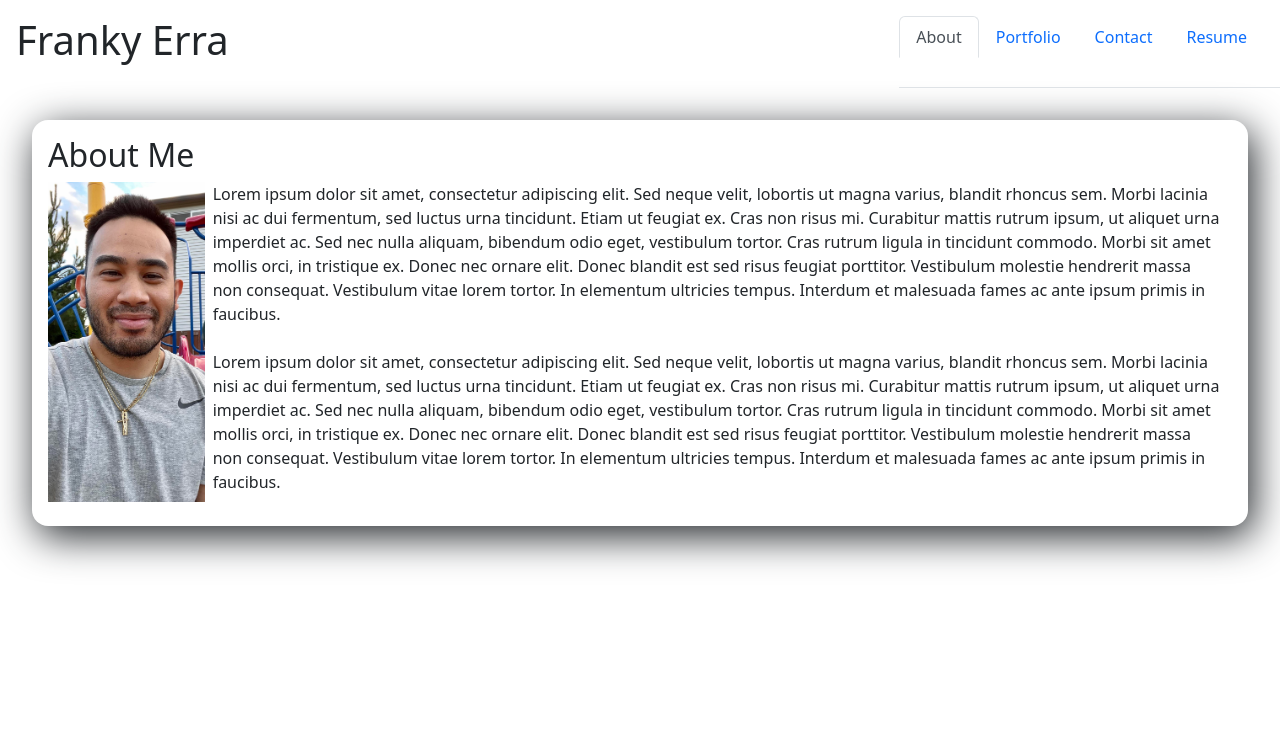
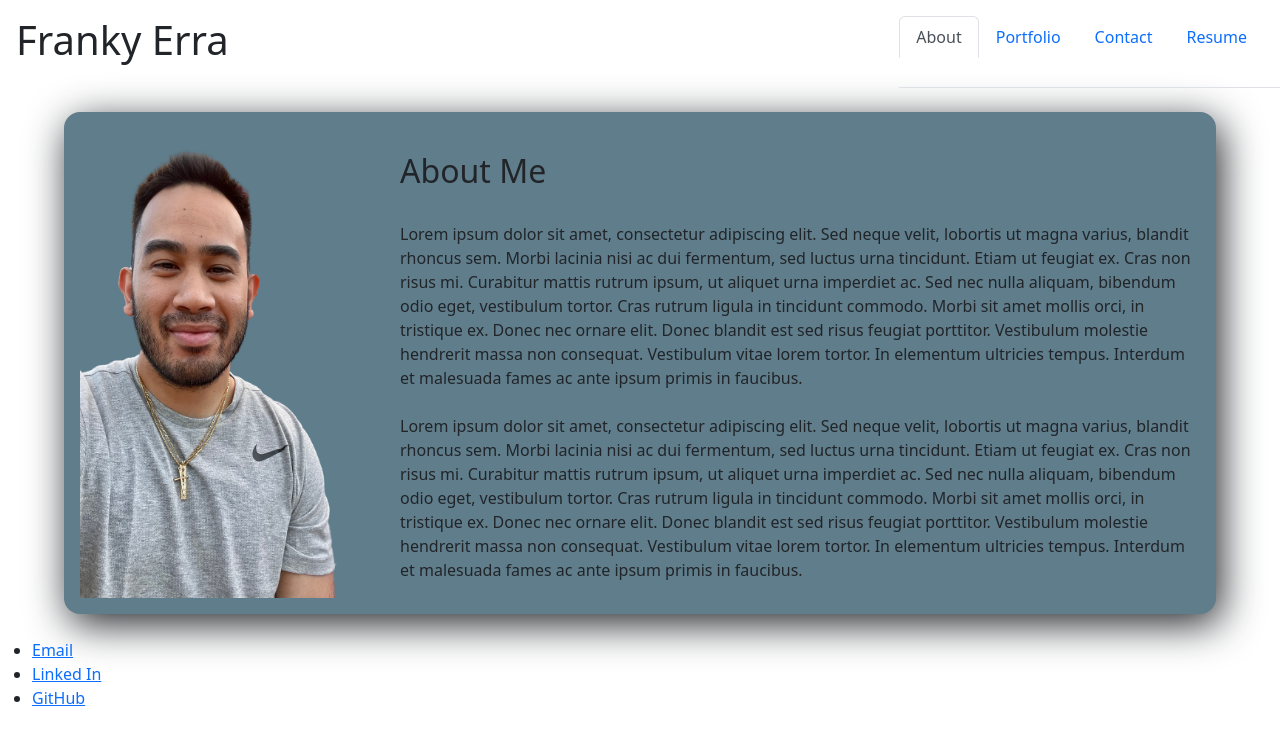
Before and after one commit to fyerra1/portfolio_REACT, a React (Create React App) app: page / in a window 1280 px wide. Shown: the top 742 px of the page. Built offline with nearby package versions, Linux system fonts and the light colour scheme.

Commit message:
added footer component

```diff
--- /dev/null
+++ b/src/components/Footer.js
@@ -0,0 +1,15 @@
+import React from "react";
+
+function Footer(){
+    return (
+        <ul>
+        <li><a className="button" href="frankyerra1@gmail.com">Email</a></li>
+        <li><a className="button" href="www.linkedin.com/in/fyerra-dev">Linked In</a></li>
+        <li><a className="button" href="https://github.com/fyerra1">GitHub</a></li>
+        </ul>
+    )
+};
+
+
+
+export default Footer;
--- a/src/components/PortfolioContainer.js
+++ b/src/components/PortfolioContainer.js
@@ -1,5 +1,6 @@
 import React, { useState } from 'react';
 import NavTabs from './NavTabs';
+import Footer from './Footer';
 import About from './pages/About';
 import Portfolio from './pages/Portfolio';
 import Contact from './pages/Contact';
@@ -30,6 +31,7 @@ export default function PortfolioContainer() {
       <NavTabs currentPage={currentPage} handlePageChange={handlePageChange} />
       {/* Here we are calling the renderPage method which will return a component  */}
       {renderPage()}
+      <Footer />
     </div>
   );
 }
--- a/src/components/pages/About.js
+++ b/src/components/pages/About.js
@@ -1,14 +1,17 @@
 import React from 'react';
 import '../styles/Pages.css'
-import selfie from '../../assets/propic.jpg'
+import selfie from '../../assets/headshot.png'
 
 export default function About() {
   return (
-    <div className='containers'>
-      <h2>About Me</h2>
+    <div className='about-container my-4'>
+      {/* <h2>About Me</h2> */}
+      {/* <img src={selfie} className='selfie'/> */}
       <div className='d-flex flex-row'>
        <img src={selfie} className='selfie'/>
-       <p className='px-2'>
+       <div className='column'>
+       <h2 className='py-4'>About Me</h2>
+       <p>
          Lorem ipsum dolor sit amet, consectetur adipiscing elit. Sed neque
          velit, lobortis ut magna varius, blandit rhoncus sem. Morbi lacinia nisi
          ac dui fermentum, sed luctus urna tincidunt. Etiam ut feugiat ex. Cras
@@ -31,6 +34,7 @@ export default function About() {
          vitae lorem tortor. In elementum ultricies tempus. Interdum et malesuada
          fames ac ante ipsum primis in faucibus.
        </p>
+       </div>
       </div>
     </div>
   );
--- a/src/components/styles/Pages.css
+++ b/src/components/styles/Pages.css
@@ -1,14 +1,37 @@
+body {
+  /* background-color: #607d8b; */
+}
+
+/* #root {
+  background-color: #607d8b;
+} */
+
 .selfie {
+  width: 20rem;
+  height: auto;
+  /* border-radius: 70%; */
+}
+
+.about-container {
+  display: flex;
+  /* align-items: center; */
+  border-radius: 1rem;
+  background-color: #607d8b;
+  box-shadow: 5px 10px 40px;
+  padding: 1rem;
+  margin: 0 4rem;
   width: auto;
-  height: 20rem;
 }
 
 .containers {
+  display: flex;
+  align-items: center;
   border-radius: 1rem;
-  /* background-color: grey; */
+  background-color: #607d8b;
   box-shadow: 5px 10px 40px;
   padding: 1rem;
-  margin: 2rem;
+  margin: 0 4rem;
+  width: auto;
 }
 
 .cards {
@@ -24,6 +47,9 @@
 
 .project-containers {
   /* padding: 1rem; */
+  margin: 1rem;
+  box-shadow: 5px 10px 40px;
+  /* border: 1rem solid black; */
 }
 
 .repos {
```
Also changed, not shown: src/assets/headshot.png (added), src/components/styles/Footer.css (added).
